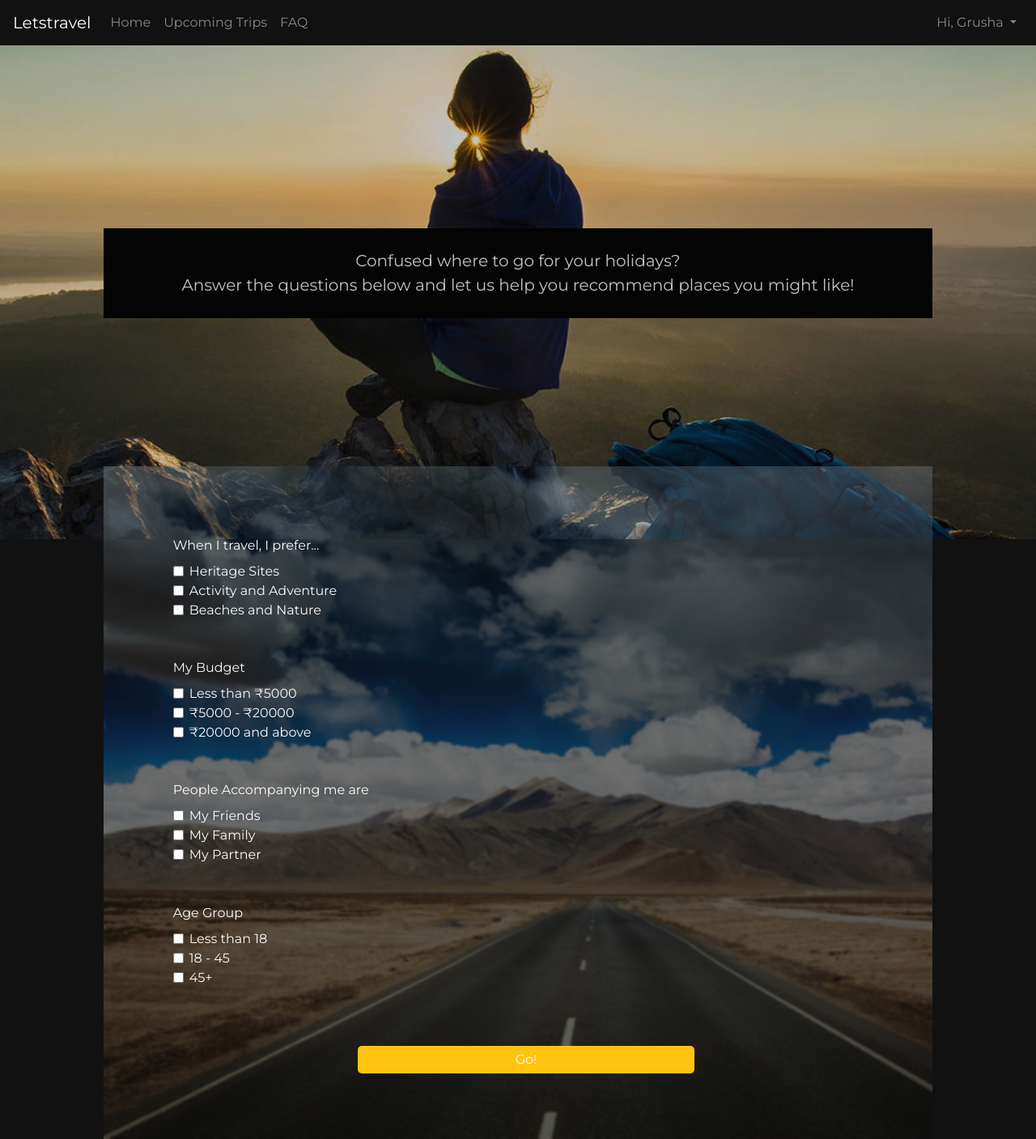
After one commit to shivaneej/Letstravel, a PHP site: page /survey.php in a window 1280 px wide. The commit adds this page. Shown: the whole page at 81% size. Run offline with PHP 8.4, Linux system fonts and the light colour scheme; a user stored in the database is signed in; data comes from the database, SQL or seed files in the repository.

Commit message:
#31 survey frontend

```diff
--- a/home.php
+++ b/home.php
@@ -120,7 +120,7 @@
 
 		<div class="survey">
 			<div class="surveyText"> Can't decide where to go on your holiday? Take a quick survey and get instant recommendation of places in India to visit!</div>
-			<div class="surveyBtn"><button class="yellowBtn">Take Survey</button></div>
+			<div class="surveyBtn"><a href="survey.php"><button class="yellowBtn">Take Survey</button></a></div>
 		</div>
 	</div> <!--home ends-->
 
--- /dev/null
+++ b/survey.css
@@ -0,0 +1,87 @@
+.parallax
+{
+	background-image: url("images/survey.jpg");
+  	width: 100vw;
+  	height: 80vh;
+  	overflow-x: hidden;
+	position: absolute;
+	margin-top: 2%;
+	opacity: 0.75;
+	background-attachment: fixed;
+	background-position: center;
+	background-repeat: no-repeat;
+	background-size: cover;
+
+}
+body{
+	overflow-x: hidden;
+	background-color: #111111;
+}
+input[type=checkbox]
+{
+  -webkit-appearance:checkbox;
+}
+.caption
+{
+	width: 80%;
+	margin-top: 20%;
+	color: red;
+	margin-left: auto;
+	margin-right: auto;
+	text-align: center;
+	padding: 2% 1%;
+	background-color: #000000;
+}
+.caption span
+{
+	color: white;
+	z-index: 1;
+	font-size: 20px;
+}
+
+.surveyForm
+{
+	position: absolute;
+	color: #fafafa;
+	width: 80%;
+	margin: 45% 10%;
+	padding: 3%;
+	/*background-color: #fafafa;*/
+	background-image: url("images/ll.png");
+	background-size: cover;
+	margin-bottom: 10%;
+}
+
+.form-group
+{
+	margin: 5%;
+}
+.yellowBtn{
+	width: 50%;
+	margin: 3% 20%;
+	height: 5%;
+	border-radius: 5px;
+	padding: 5px;
+	background-color: #ffc312;
+	color: white;
+	font-family: 'Montserrat',sans-serif;
+	font-size: 16px;
+	border:none;
+	position: relative;
+	left: 5%;
+	margin-bottom: -3%;
+}
+.yellowBtn:hover{
+	cursor: pointer;
+}
+
+input[type=checkbox]:checked {
+    content: "\2713";
+    color: #ffc312;
+    text-align: center;
+}
+@media only screen and (max-device-width: 1024px) {
+    .parallax {
+        background-attachment: scroll;
+    }
+}
--- /dev/null
+++ b/survey.php
@@ -0,0 +1,173 @@
+<?php
+
+session_start();
+
+if($_SESSION['status']=='loggedin')
+{
+	?>
+<!DOCTYPE html>
+<html>
+<head>
+		<title>Letstravel</title>
+	<link rel="shortcut icon" href="images/favicon.png">
+	<meta charset="utf-8">
+	<meta name="viewport" content="width=device-width,initial-scale=1">
+	<link href="https://fonts.googleapis.com/css?family=Montserrat:400,500" rel="stylesheet">
+	<!--Bootstrap CSS-->
+	<link rel="stylesheet" href="https://stackpath.bootstrapcdn.com/bootstrap/4.1.3/css/bootstrap.min.css" integrity="sha384-MCw98/SFnGE8fJT3GXwEOngsV7Zt27NXFoaoApmYm81iuXoPkFOJwJ8ERdknLPMO" crossorigin="anonymous">
+	<link rel="stylesheet" href="https://maxcdn.bootstrapcdn.com/font-awesome/4.7.0/css/font-awesome.min.css">
+	<link rel="stylesheet" type="text/css" href="override.css">
+	<link rel="stylesheet" type="text/css" href="survey.css">
+</head>
+<body>
+	<nav class="navbar navbar-expand-lg navbar-dark bg-dark fixed-top">
+        <a class="navbar-brand heading" href="home.php?status=loggedin">Letstravel</a>
+        <button class="navbar-toggler" type="button" data-toggle="collapse" data-target="#navbarNavDropdown" aria-controls="navbarNavDropdown" aria-expanded="false" aria-label="Toggle navigation">
+            <span class="navbar-toggler-icon"></span>
+        </button>
+        <div id="navbarNavDropdown" class="navbar-collapse collapse">
+            <ul class="navbar-nav mr-auto">
+                <li class="nav-item">
+                    <a class="nav-link" href="home.php?status=loggedin">Home</a>
+                </li>
+                <li class="nav-item">
+                    <a class="nav-link" href="home.php?status=loggedin#Upcoming">Upcoming Trips</a>
+                </li>
+                 <li class="nav-item">
+                    <a class="nav-link" href="www.google.com">FAQ</a>
+                </li>
+            </ul>
+            <ul class="navbar-nav">
+                <li class="nav-item dropdown" id="in_nav">
+                    <a class="nav-link dropdown-toggle" href="http://example.com" id="navbarDropdownMenuLink" data-toggle="dropdown" aria-haspopup="true" aria-expanded="false">
+                      Hi, <?php
+                             $servername = 'localhost';
+    						 $username = 'root';
+    						 $password = '';
+     						 $db='letstravel';
+    						 $conn = mysqli_connect($servername,$username,$password,$db);
+    						if (!$conn)
+        					{
+            					die("Connection failed: " . mysqli_connect_error());
+        					}
+
+                            	$email=$_SESSION['user_email'];
+                                $sql="SELECT FirstName FROM user WHERE Email='".$email."'";
+                                $fname = mysqli_query($conn,$sql);
+                                while ($row=$fname->fetch_assoc()) {
+                            	echo $row['FirstName'];
+                              }
+
+                            ?>
+                    </a>
+                    <div class="dropdown-menu" aria-labelledby="navbarDropdownMenuLink">
+                        <a class="dropdown-item" href="#">Edit Profile</a>
+                        <a class="dropdown-item" href="logout.php" name="logout_link">Logout</a>
+                    </div>
+                </li>
+            </ul>
+        </div>
+    </nav>
+
+
+    <!--header-->
+    <div class="parallax">
+  		<div class="caption">
+    		<span class="surveyText">Confused where to go for your holidays?<br> Answer the questions below and let us help you recommend places you might like!</span>
+  		</div>
+	</div>
+
+    <!--header ends-->
+
+    <!--form-->
+    <form class="surveyForm">
+	  	<div class="form-group category">
+	    	<label for="category">When I travel, I prefer...</label>
+	    	<div class="form-check">
+  				<input class="form-check-input" type="checkbox" id="cat_Heri" value="1">
+  				<label class="form-check-label" for="cat_AA">Heritage Sites</label>
+			</div>
+			<div class="form-check">
+			  <input class="form-check-input" type="checkbox" id="cat_adv" value="2">
+			  <label class="form-check-label" for="cat_adv">Activity and Adventure</label>
+			</div>
+			<div class="form-check">
+			  <input class="form-check-input" type="checkbox" id="cat_BN" value="3">
+			  <label class="form-check-label" for="cat_BN">Beaches and Nature</label>
+			</div>
+	  	</div>
+	  	<div class="form-group budget">
+	    	<label for="budget">My Budget</label>
+	    	<div class="form-check">
+  				<input class="form-check-input" type="checkbox" id="bud1" value="1">
+  				<label class="form-check-label" for="bud1">Less than ₹5000</label>
+			</div>
+			<div class="form-check">
+			  <input class="form-check-input" type="checkbox" id="bud2" value="2">
+			  <label class="form-check-label" for="bud2">₹5000 - ₹20000</label>
+			</div>
+			<div class="form-check">
+			  <input class="form-check-input" type="checkbox" id="bud3" value="3">
+			  <label class="form-check-label" for="bud3">₹20000 and above</label>
+			</div>
+		</div>
+
+		<div class="form-group accomGrp">
+	    	<label for="accomGrp">People Accompanying me are</label>
+	    	<div class="form-check">
+  				<input class="form-check-input" type="checkbox" id="friends" value="1">
+  				<label class="form-check-label" for="friends">My Friends</label>
+			</div>
+			<div class="form-check">
+			  <input class="form-check-input" type="checkbox" id="family" value="2">
+			  <label class="form-check-label" for="family">My Family</label>
+			</div>
+			<div class="form-check">
+			  <input class="form-check-input" type="checkbox" id="partner" value="3">
+			  <label class="form-check-label" for="partner">My Partner</label>
+			</div>
+		</div>
+
+		<div class="form-group age">
+	    	<label for="age">Age Group</label>
+	    	<div class="form-check">
+  				<input class="form-check-input" type="checkbox" id="kids" value="1">
+  				<label class="form-check-label" for="kids">Less than 18</label>
+			</div>
+			<div class="form-check">
+			  <input class="form-check-input" type="checkbox" id="adults" value="2">
+			  <label class="form-check-label" for="adults">18 - 45</label>
+			</div>
+			<div class="form-check">
+			  <input class="form-check-input" type="checkbox" id="senior" value="3">
+			  <label class="form-check-label" for="senior">45+</label>
+			</div>
+		</div>
+
+		<div class="form-group">
+	      	<div class="form-check confirmBtn">
+	        	<input class="form-check-input yellowBtn bottomBtn" type="submit" name="JoinTrip" value="Go!">
+	      	</div>
+	    </div>
+	</form>
+    <!--form ends-->
+
+
+
+<script src="https://code.jquery.com/jquery-3.3.1.slim.min.js" integrity="sha384-q8i/X+965DzO0rT7abK41JStQIAqVgRVzpbzo5smXKp4YfRvH+8abtTE1Pi6jizo" crossorigin="anonymous"></script>
+<script src="https://cdnjs.cloudflare.com/ajax/libs/popper.js/1.14.3/umd/popper.min.js" integrity="sha384-ZMP7rVo3mIykV+2+9J3UJ46jBk0WLaUAdn689aCwoqbBJiSnjAK/l8WvCWPIPm49" crossorigin="anonymous"></script>
+<script src="https://stackpath.bootstrapcdn.com/bootstrap/4.1.3/js/bootstrap.min.js" integrity="sha384-ChfqqxuZUCnJSK3+MXmPNIyE6ZbWh2IMqE241rYiqJxyMiZ6OW/JmZQ5stwEULTy" crossorigin="anonymous"></script>
+
+<script src="https://ajax.googleapis.com/ajax/libs/jquery/3.3.1/jquery.min.js"></script>
+<script type="text/javascript" src="js/animations.js"></script>
+</body>
+</html>
+
+<?php
+}
+else
+{
+  header("location:userlogin.html");
+}
+mysqli_close($conn);
+?>
```
Also changed, not shown: images/ll-og.jpg (added), images/ll.png (added), images/survey.jpg (added).
